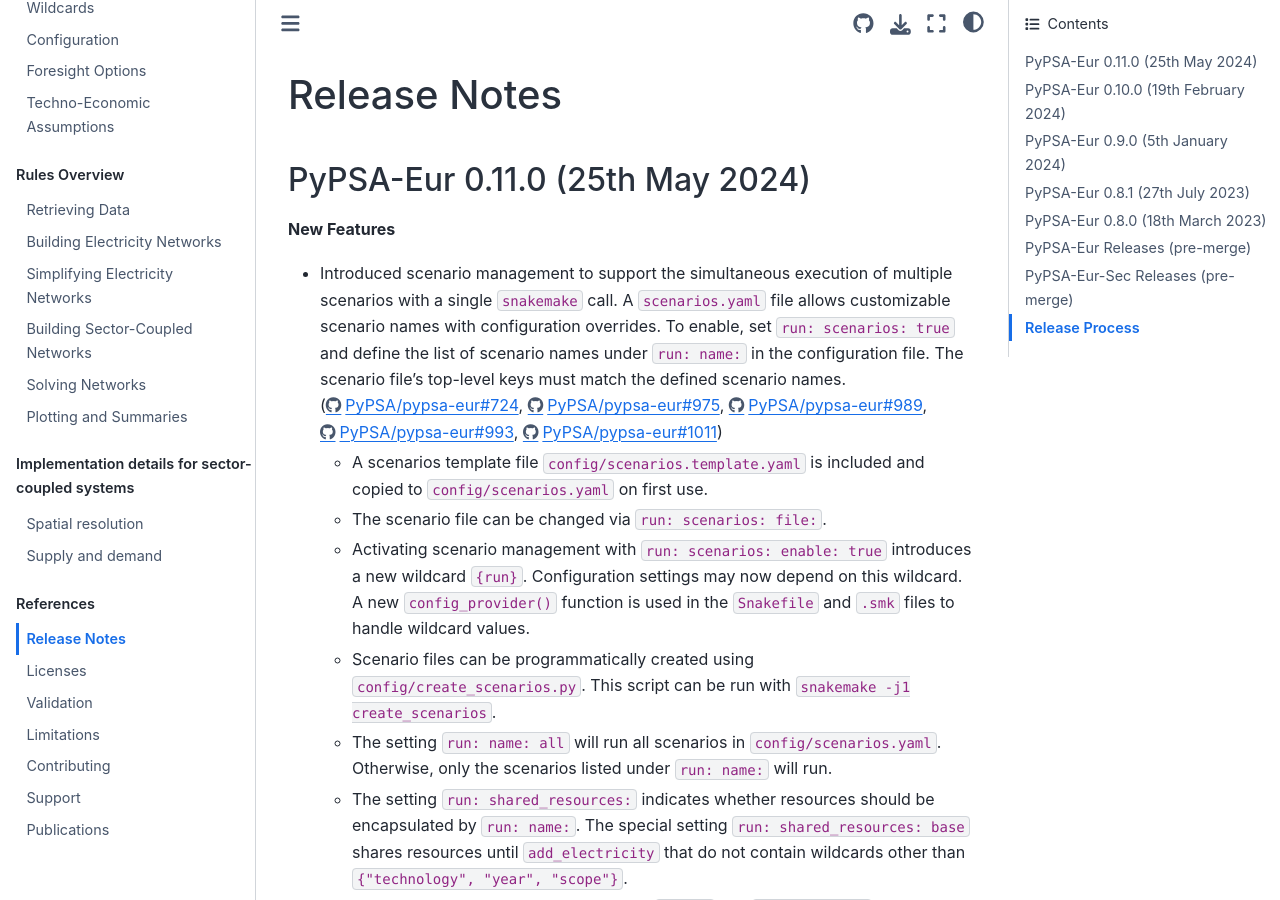
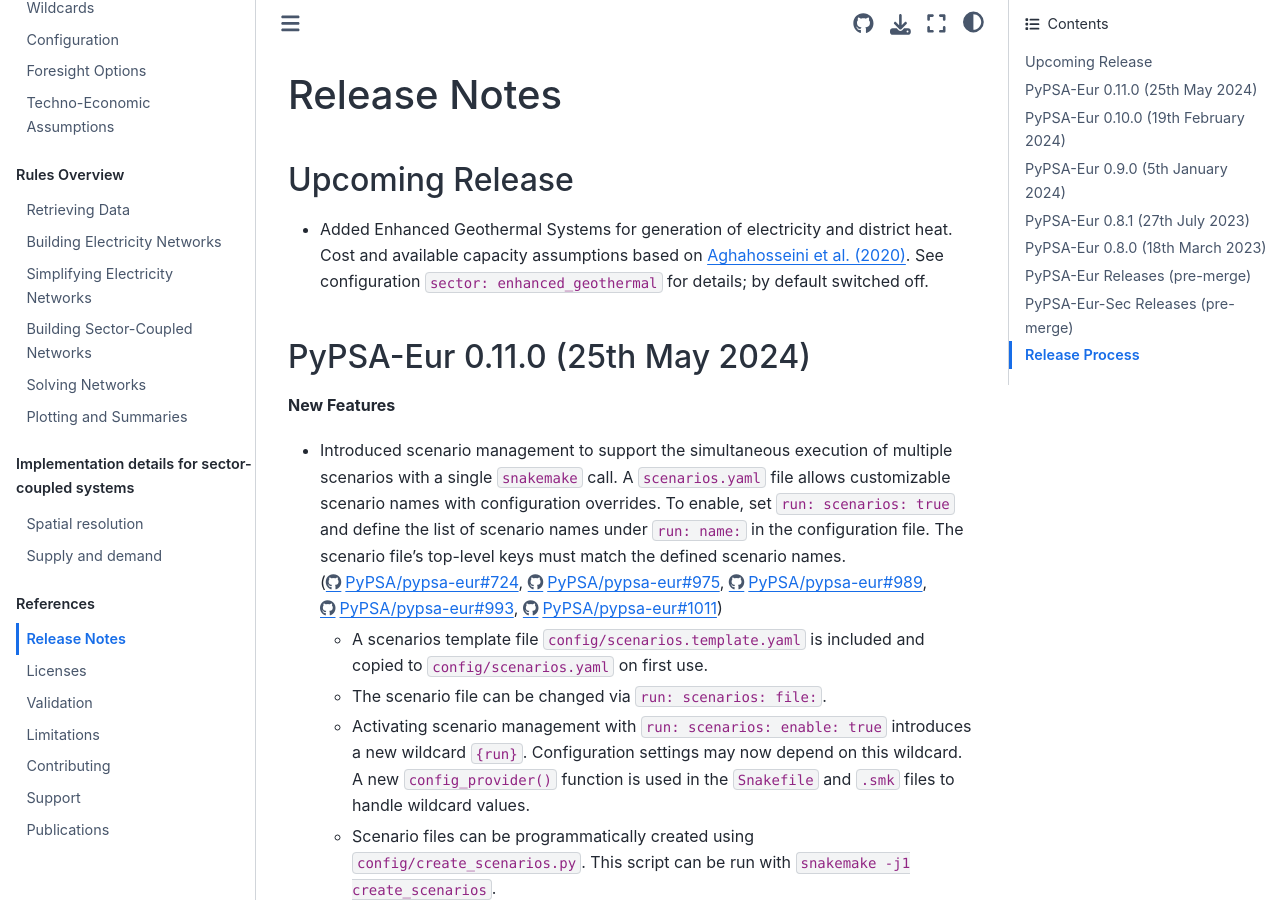
Before and after one commit to open-energy-transition/clean-firm-techs-eu, a Sphinx documentation site: the page built from doc/release_notes.rst, in a window 1280 px wide and 900 px high. Built offline with Sphinx 7.4.7 and the Sphinx Book theme 1.1.4, drawn with Linux system fonts in a browser that asks for light colours; some of the changed text lies outside the part shown.

Commit message:
added release note on EGS

```diff
--- a/doc/release_notes.rst
+++ b/doc/release_notes.rst
@@ -7,8 +7,15 @@
 Release Notes
 ##########################################
 
-.. Upcoming Release
-.. ================
+Upcoming Release
+================
+
+* Added Enhanced Geothermal Systems for generation of electricity and district heat.
+  Cost and available capacity assumptions based on `Aghahosseini et al. (2020)
+  <https://www.sciencedirect.com/science/article/pii/S0306261920312551>`__.
+  See configuration ``sector: enhanced_geothermal`` for details; by default switched off.
+
+
 PyPSA-Eur 0.11.0 (25th May 2024)
 =====================================
 
```
Also changed, not shown: other parts of doc/release_notes.rst (+1 -1 lines).
